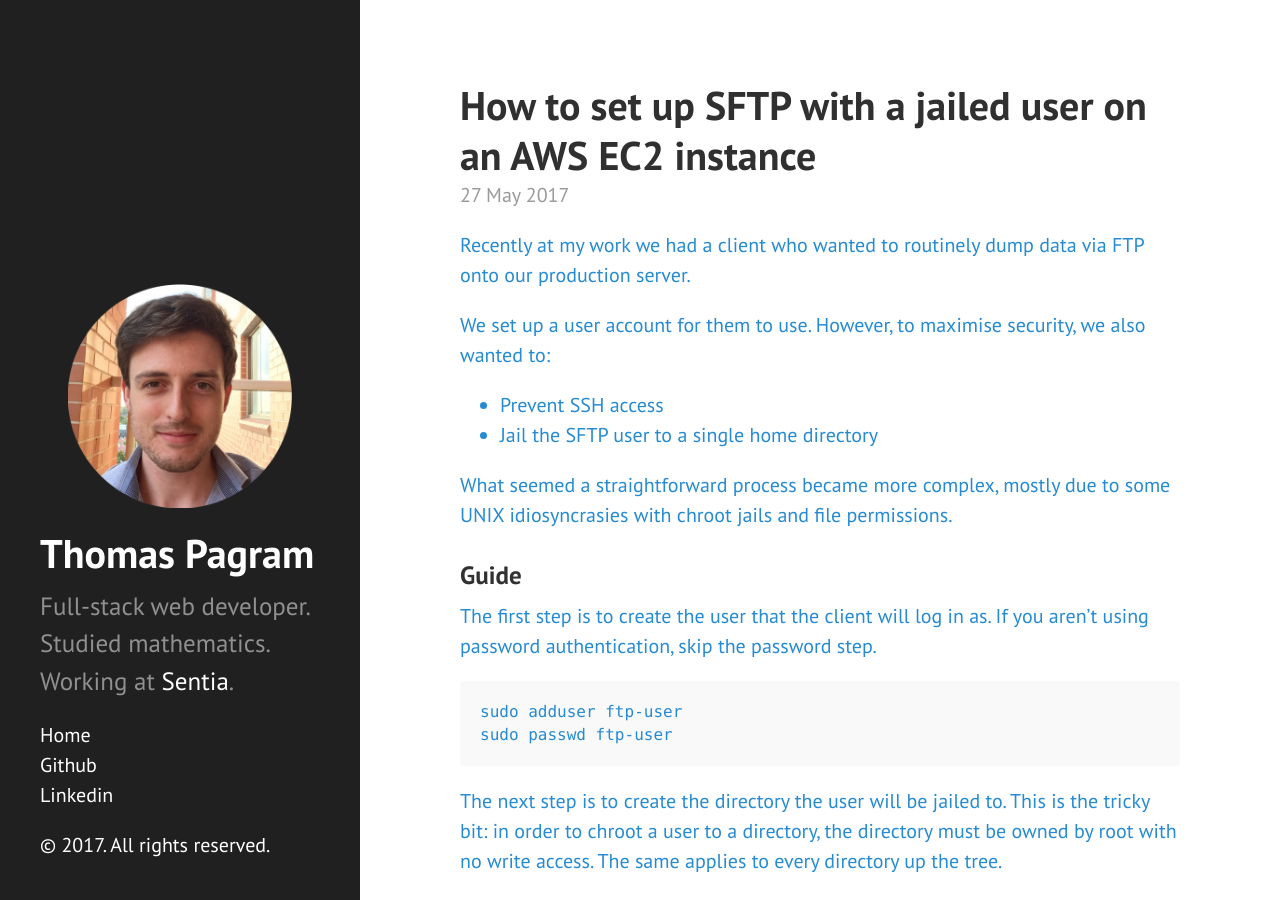
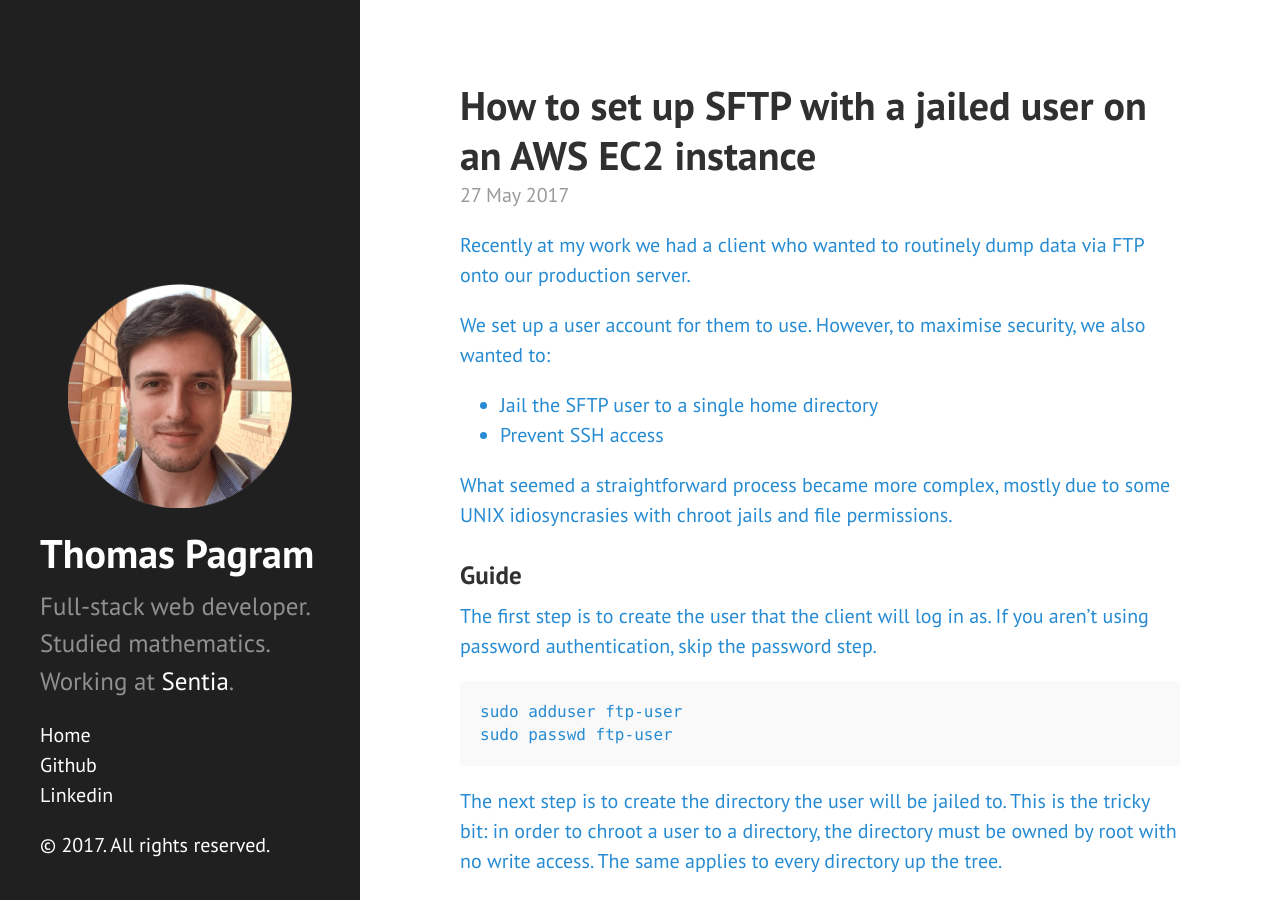
Before and after one commit to tpagram/tpagram.github.io, a Jekyll site: the page built from _posts/2017-05-27-ftp-aws.md, in a window 1280 px wide and 900 px high. Built offline with Jekyll 4.4.1, drawn with Linux system fonts in a browser that asks for light colours; Markdown is read by kramdown in place of the engine named in the settings.

Commit message:
Added favicon and compressed headshot

```diff
--- a/_config.yml
+++ b/_config.yml
@@ -1,5 +1,5 @@
 # Dependencies
-markdown:         redcarpet
+markdown:         kramdown
 highlihts:	      pygments
 
 # Permalinks
--- a/_includes/head.html
+++ b/_includes/head.html
@@ -21,7 +21,7 @@
 
   <!-- Icons -->
   <link rel="apple-touch-icon-precomposed" sizes="144x144" href="/public/apple-touch-icon-144-precomposed.png">
-                                 <link rel="shortcut icon" href="/public/favicon.ico">
+                                 <link rel="shortcut icon" href="/public/favicon.png">
 
   <!-- RSS -->
   <link rel="alternate" type="application/rss+xml" title="RSS" href="/atom.xml">
--- a/_posts/2017-05-27-ftp-aws.md
+++ b/_posts/2017-05-27-ftp-aws.md
@@ -7,8 +7,8 @@
 
 We set up a user account for them to use. However, to maximise security, we also wanted to:
 
+* Jail the SFTP user to a single home directory
 * Prevent SSH access
-* Jail the SFTP user to a single home directory
 
 What seemed a straightforward process became more complex, mostly due to some UNIX idiosyncrasies with chroot jails and file permissions.
 
```
Also changed, not shown: assets/me_circle.png, public/favicon.png (added).
